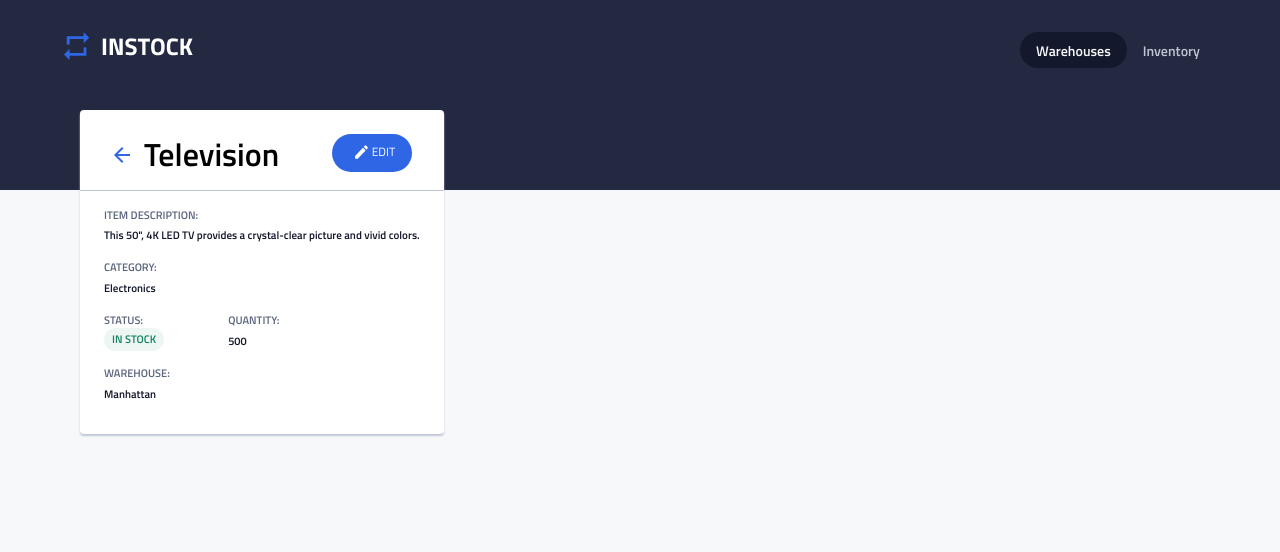
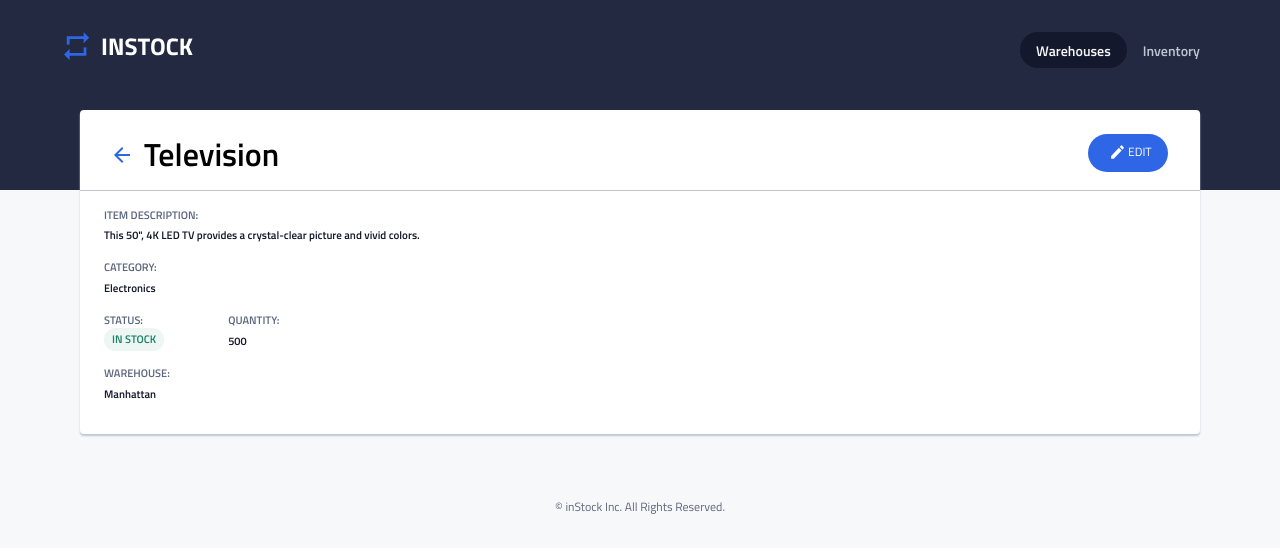
Before and after one commit to jacky-ui/InStock-BrainStation-Client, a React (Create React App) app: page /inventory/add in a window 1280 px wide. Shown: the top 552 px of the page. Built offline with nearby package versions, Linux system fonts and the light colour scheme.

Commit message:
Added background working with footer

```diff
--- a/src/components/Footer/Footer.scss
+++ b/src/components/Footer/Footer.scss
@@ -3,11 +3,8 @@
 
 .footer{
     display: flex;
-    flex-direction: column;
-    justify-content: flex-end;
-    align-items: center;
+    justify-content: center;
     background-color: $Light-Grey;
-    height: 130vw;
 
     &__text{
         padding: 2rem 0;
--- a/src/components/Header/Header.scss
+++ b/src/components/Header/Header.scss
@@ -10,6 +10,9 @@
     align-items: center;
     padding: 0 1rem;
     height: 12.25rem;
+    position: relative;
+    z-index: 1;
+
 
     @include tablet{
         flex-direction: row;
--- a/src/pages/ItemDetailsPage/ItemDetailsPage.js
+++ b/src/pages/ItemDetailsPage/ItemDetailsPage.js
@@ -6,7 +6,7 @@ import previousIcon from "../../assets/images/icons/arrow_back-24px.svg";
 
 const ItemDetailsPage = () => {
     return (
-        <div>
+        <div className="main-container">
             <article className="subheader">
             {/*Warehouse heading*/}
                 <section className="subheader__head">
--- a/src/pages/ItemDetailsPage/ItemDetailsPage.scss
+++ b/src/pages/ItemDetailsPage/ItemDetailsPage.scss
@@ -1,5 +1,9 @@
 @use '../../styles/partials/mixins' as *;
 @use '../../styles/partials/variables' as *;
+
+.main-container{
+    background-color: $Light-Grey;
+}
 
 .subheader {
     background-color: $White;
@@ -9,7 +13,8 @@
     margin-top: -4.8rem;
     margin: -3.5rem 1rem 0rem 1rem;
     box-shadow: 0px 2px 2px 0px $Cloud;
-    position: absolute;
+    position: relative;
+    z-index: 2;
 
 
     @include tablet {
```
